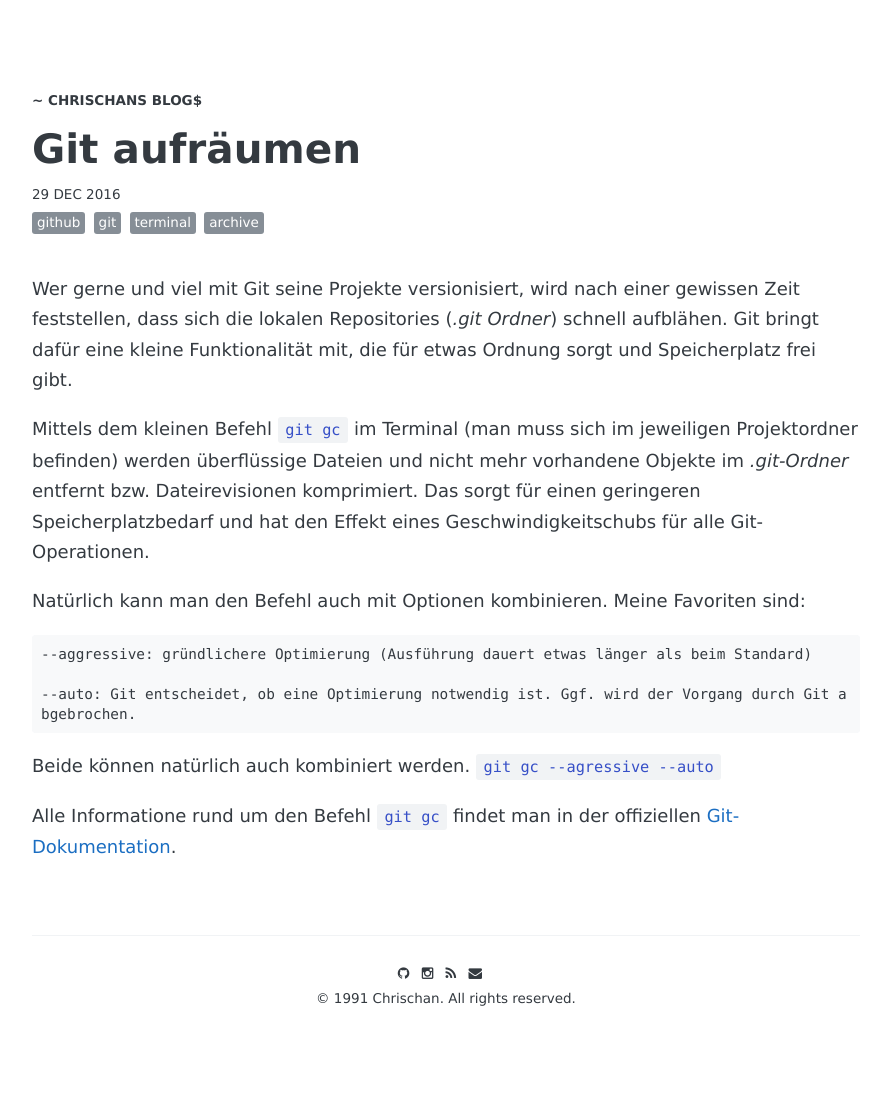
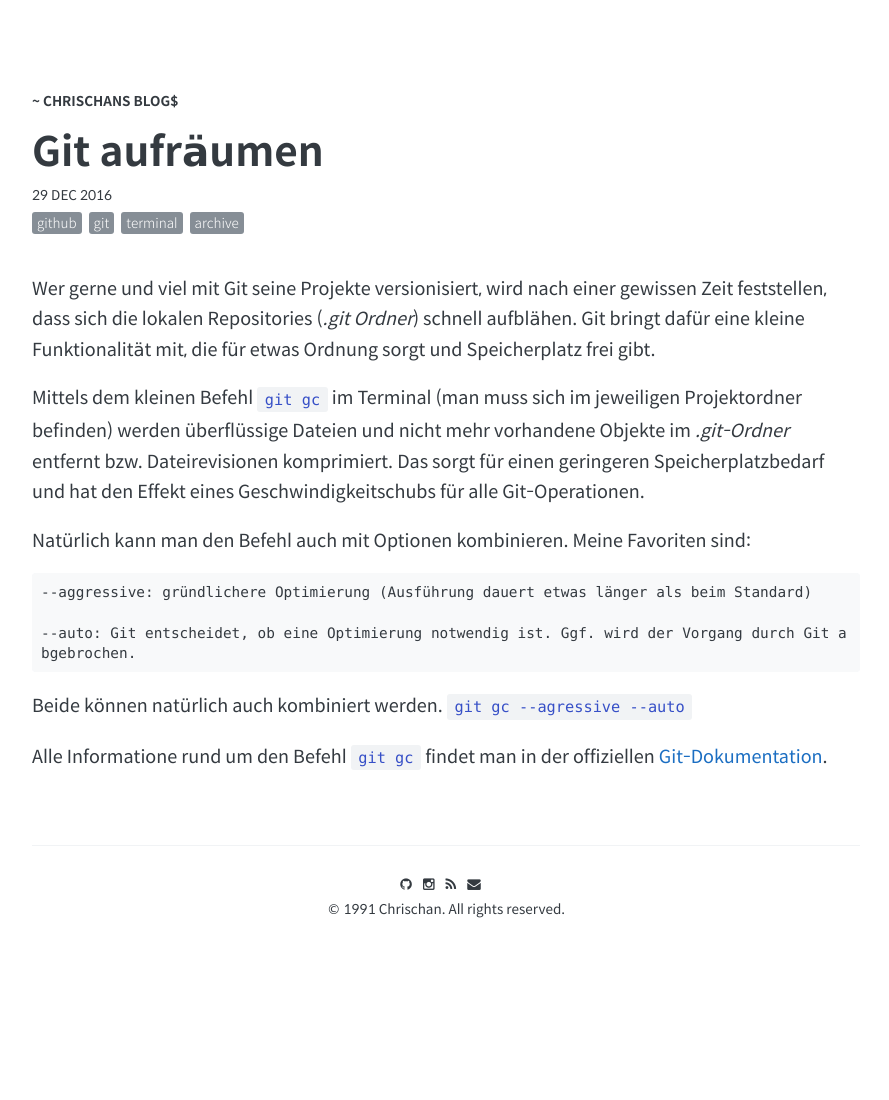
Before and after one commit to netbuk/blog, a Jekyll site: the page built from _posts/2016/2016-12-29-gitsortieren.md, in a window 1280 px wide. Shown: the whole page, without its empty margins (194-1083 px from the left). Built offline with Jekyll 4.4.1, drawn with Linux system fonts in a browser that asks for light colours; after the commit the page ends 1010 px from its top, so only the background shows below that.

Commit message:
no message

```diff
--- a/_sass/_variables.scss
+++ b/_sass/_variables.scss
@@ -3,8 +3,8 @@
 /*--------------
   Font
   -------------- */
-$base-font: /*'Spoqa Han Sans', 'Source Sans Pro', */Apple SD Gothic Neo, Nanum Barun Gothic, Nanum Gothic, Verdana, Arial, Dotum, sans-serif;
-$code-font: Menlo,/* 'Spoqa Han Sans', */Monaco, monospace;
+$base-font: 'Spoqa Han Sans', 'Source Sans Pro', Apple SD Gothic Neo, Nanum Barun Gothic, Nanum Gothic, Verdana, Arial, Dotum, sans-serif;
+$code-font: Menlo, 'Spoqa Han Sans', Monaco, monospace;
 $code-gist-font: Menlo, Monaco, "Courier New", monospace;
 
 $base-font-size: 18px;
```
